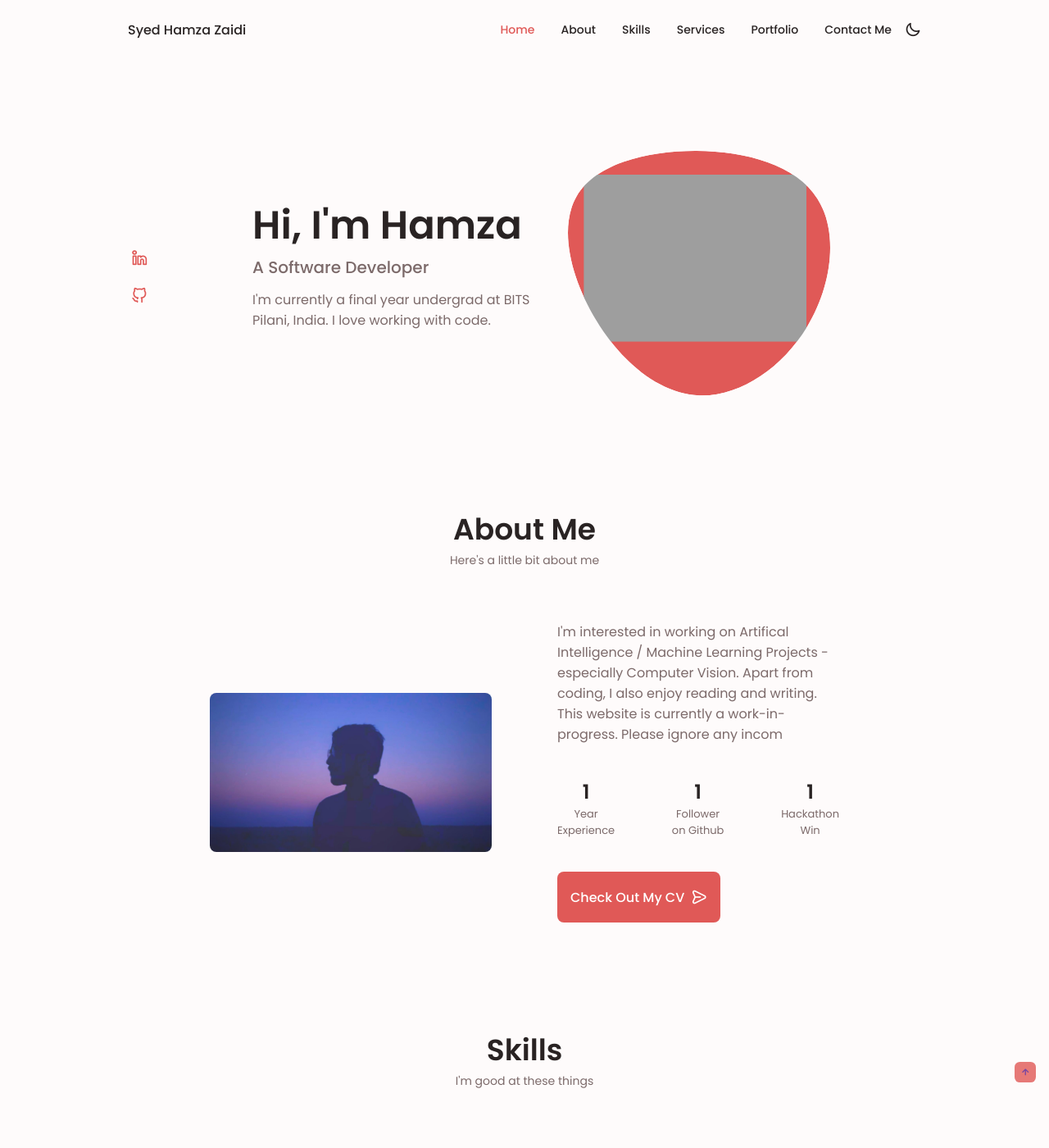
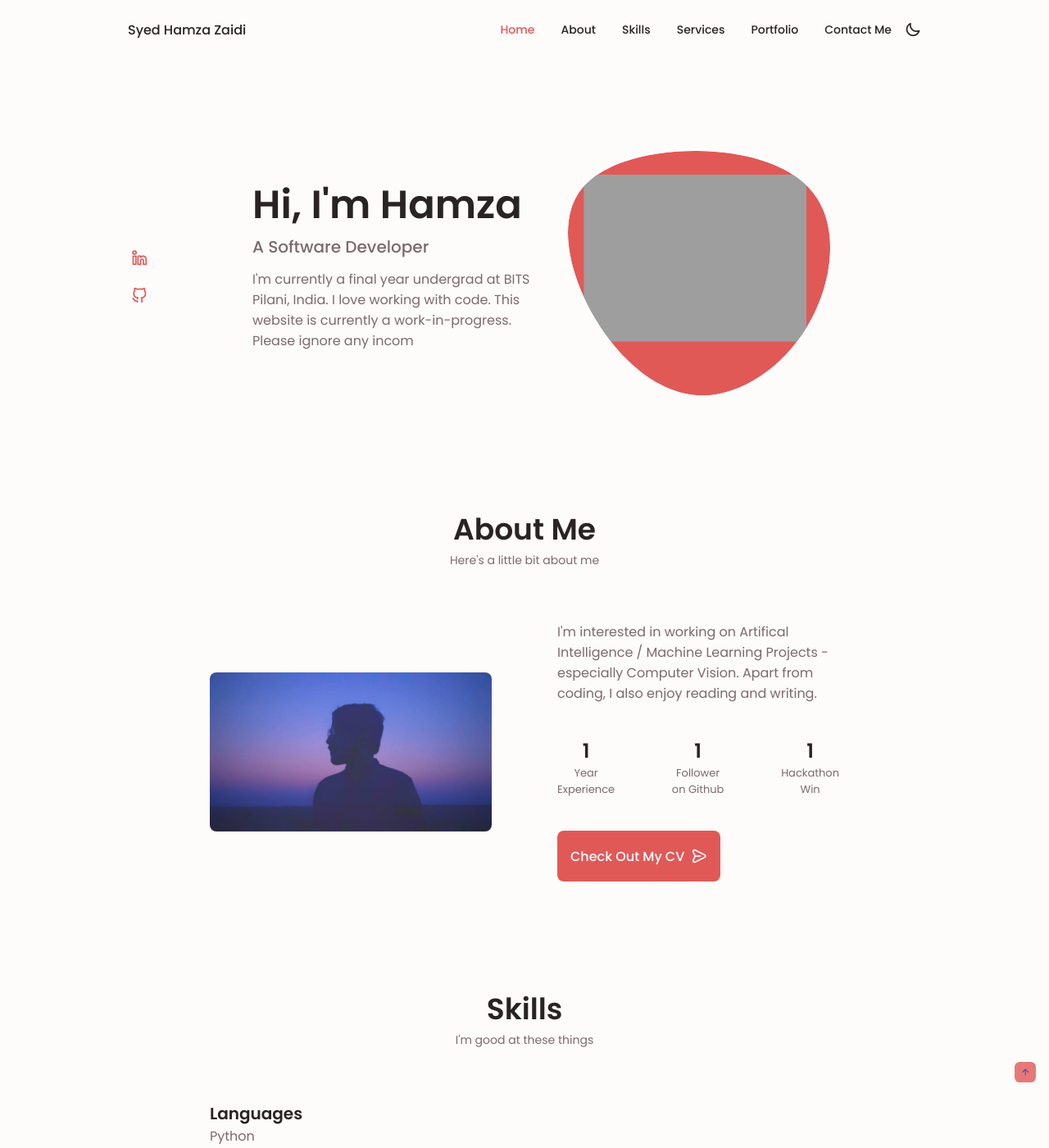
Before and after one commit to syedhamzazaidi/syedhamzazaidi.github.io, a Jekyll site: the page built from index.md, in a window 1280 px wide and 1400 px high. Shown: the whole window at 82% size. Built offline with Jekyll 4.4.1, drawn with Linux system fonts in a browser that asks for light colours; some of the changed lines change nothing that is shown; grey boxes are pictures that could not be loaded.

Commit message:
WIP message

```diff
--- a/index.md
+++ b/index.md
@@ -11,7 +11,7 @@ landing:
     title: Hi, I'm Hamza
     secondtext: A Software Developer
     thirdtext: >
-        I'm currently a final year undergrad at BITS Pilani, India. I love working with code.
+        I'm currently a final year undergrad at BITS Pilani, India. I love working with code. This website is currently a work-in-progress. Please ignore any incom
     # button: Click Me!
 
 about:
@@ -20,7 +20,6 @@ about:
     content: >
         I'm interested in working on Artifical Intelligence / Machine Learning Projects -
         especially Computer Vision. Apart from coding, I also enjoy reading and writing.
-        This website is currently a work-in-progress. Please ignore any incom
 
     stats:
         -
```
